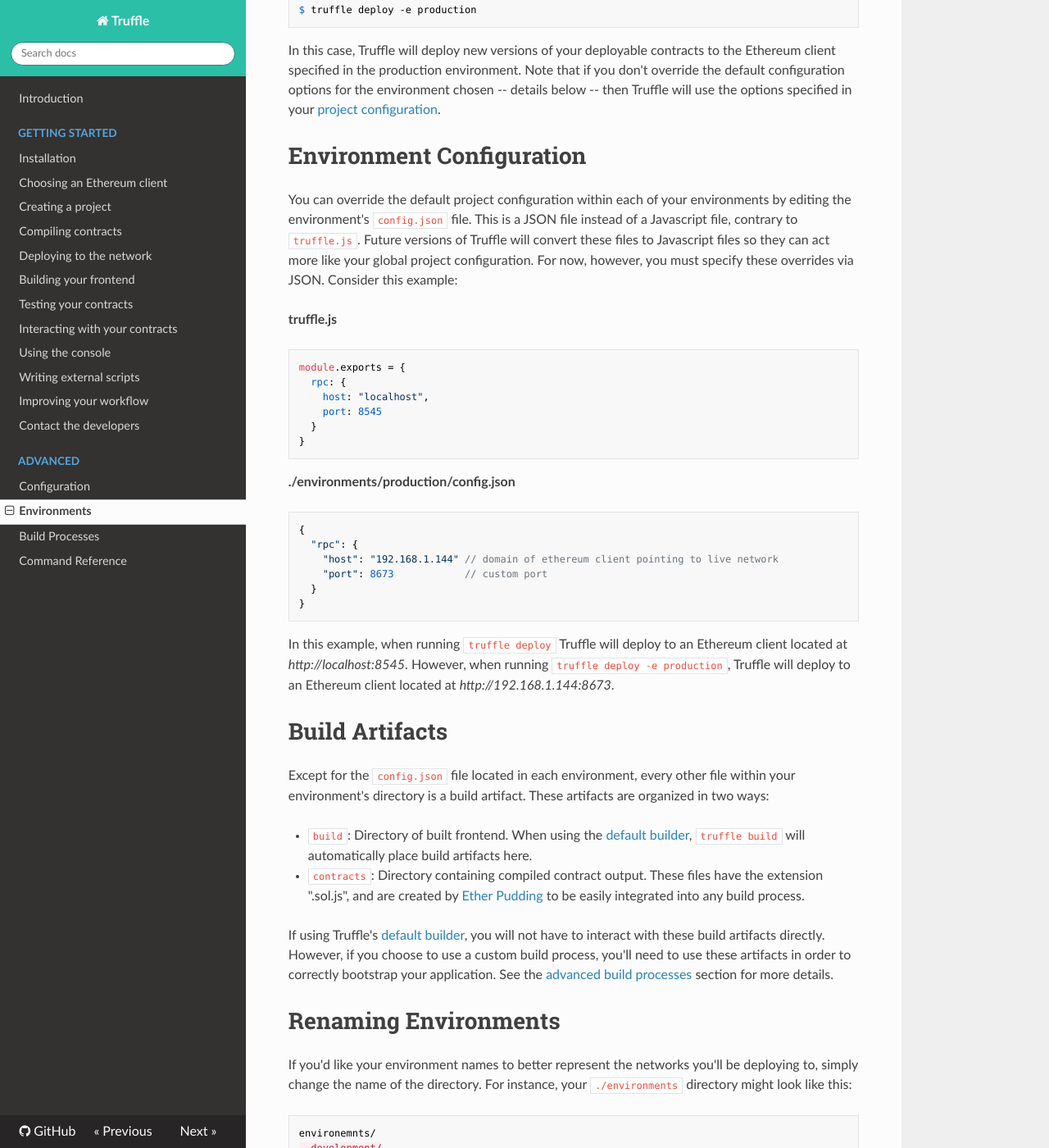
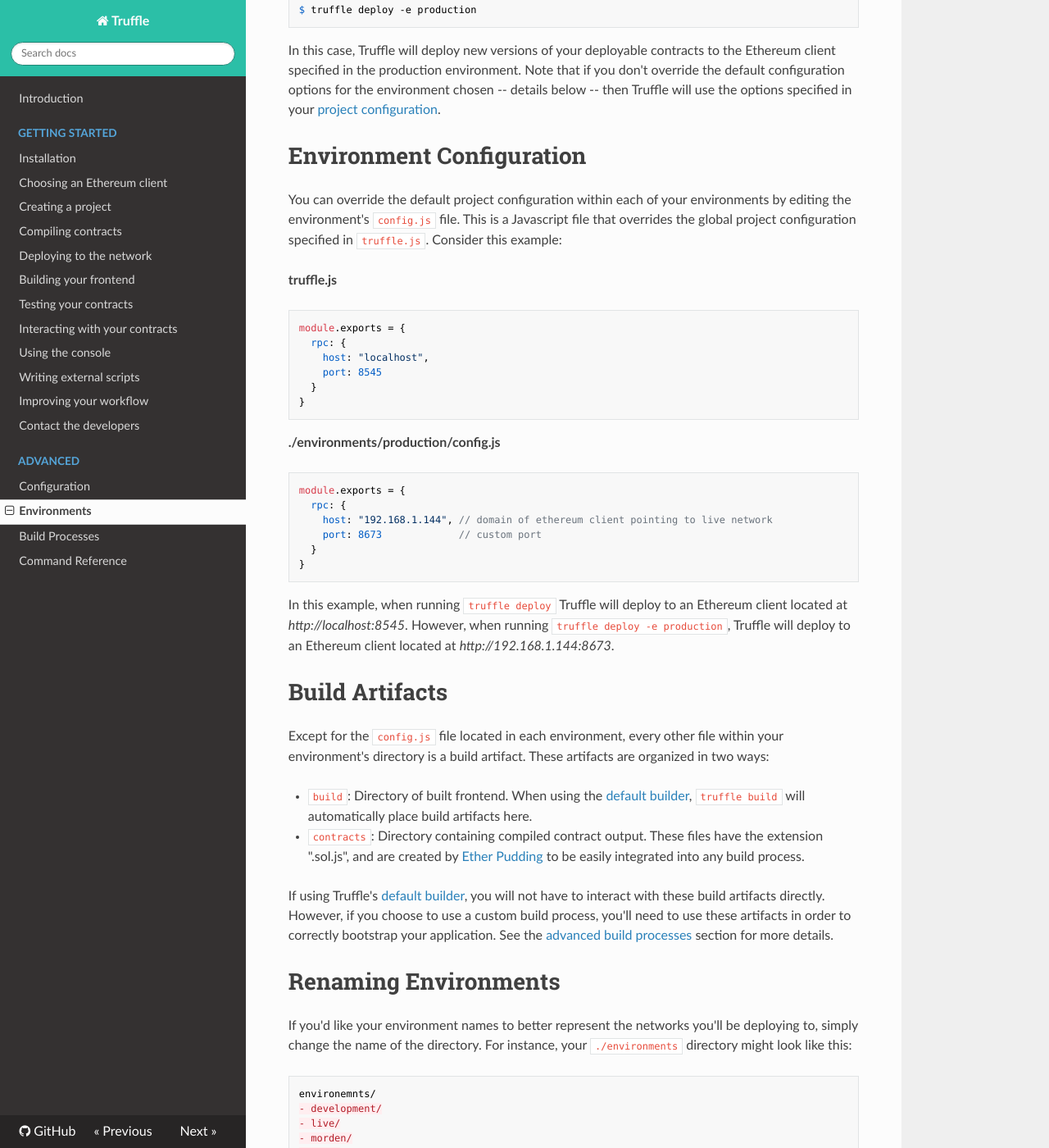
Before and after one commit to WandZhong/react-redux, an MkDocs documentation site: the page built from docs/advanced/environments.md, in a window 1280 px wide and 1400 px high, scrolled down 949 px. Shown: the whole window at 82% size. Built offline with MkDocs 1.6.1, drawn with Linux system fonts in a browser that asks for light colours; nearby versions of some CDN libraries; old or Windows-style settings are respelled for this version of MkDocs.

Commit message:
Update documentation. Fix spelling and formatting.

````diff
--- a/docs/advanced/environments.md
+++ b/docs/advanced/environments.md
@@ -23,7 +23,7 @@
 
 # Environment Configuration
 
-You can override the default project configuration within each of your environments by editing the environment's `config.json` file. This is a JSON file instead of a Javascript file, contrary to `truffle.js`. Future versions of Truffle will convert these files to Javascript files so they can act more like your global project configuration. For now, however, you must specify these overrides via JSON. Consider this example:
+You can override the default project configuration within each of your environments by editing the environment's `config.js` file. This is a Javascript file that overrides the global project configuration specified in `truffle.js`. Consider this example:
 
 **truffle.js**
 ```javascript
@@ -35,12 +35,12 @@
 }
 ```
 
-**./environments/production/config.json**
+**./environments/production/config.js**
 ```javascript
-{
-  "rpc": {
-    "host": "192.168.1.144" // domain of ethereum client pointing to live network
-    "port": 8673            // custom port
+module.exports = {
+  rpc: {
+    host: "192.168.1.144", // domain of ethereum client pointing to live network
+    port: 8673             // custom port
   }
 }
 ```
@@ -49,7 +49,7 @@
 
 # Build Artifacts
 
-Except for the `config.json` file located in each environment, every other file within your environment's directory is a build artifact. These artifacts are organized in two ways:
+Except for the `config.js` file located in each environment, every other file within your environment's directory is a build artifact. These artifacts are organized in two ways:
 
 * `build`: Directory of built frontend. When using the [default builder](/getting_started/build), `truffle build` will automatically place build artifacts here.
 * `contracts`: Directory containing compiled contract output. These files have the extension ".sol.js", and are created by [Ether Pudding](https://github.com/ConsenSys/ether-pudding) to be easily integrated into any build process.
````
Also changed, not shown: docs/advanced/commands.md (+1 -9 lines), docs/getting_started/contracts.md (+3 -3 lines).
